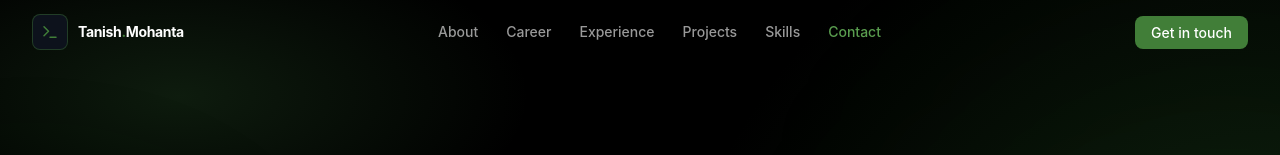
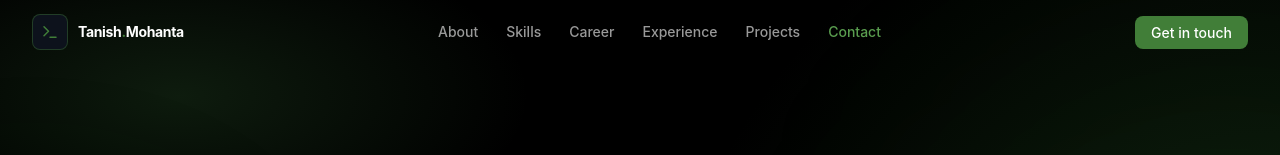
Before and after one commit to tanishtt/portfolio-app, a React (Vite) app: page / in a window 1280 px wide. Shown: the top 155 px of the page. Built offline with nearby package versions, Linux system fonts and the light colour scheme.

Commit message:
update order.

```diff
--- a/src/data/portfolio.ts
+++ b/src/data/portfolio.ts
@@ -303,9 +303,9 @@ export const skillGroups = [
 
 export const navLinks = [
   { label: 'About', href: '#about' },
+  { label: 'Skills', href: '#skills' },
   { label: 'Career', href: '#career' },
   { label: 'Experience', href: '#experience' },
   { label: 'Projects', href: '#projects' },
-  { label: 'Skills', href: '#skills' },
   { label: 'Contact', href: '#contact' },
 ];
```
